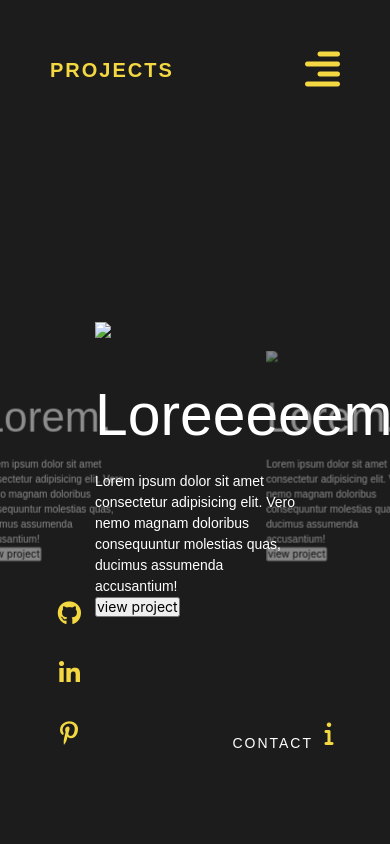
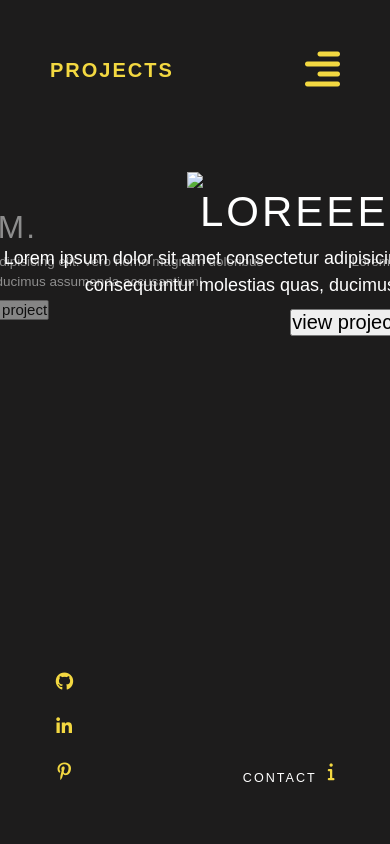
Before and after one commit to lebogangolifant/portfolio, a PHP site: page /projects.html in a window 390 px wide. Run offline with PHP 8.4, Linux system fonts and the light colour scheme; some libraries are stand-ins or nearby versions; some web fonts are replaced.

Commit message:
style projects carousel

```diff
--- a/style.css
+++ b/style.css
@@ -20,6 +20,9 @@ section {
   justify-content: flex-start;
   align-items: center;
   min-height: 100vh;
+  margin: 0 auto;
+  overflow: hidden;
+  text-align: center;
 }
 
 /* header */
@@ -102,7 +105,7 @@ header {
 /* social icons */
 .social-icons {
   position: absolute;
-  bottom: 80px;
+  bottom: 50px;
   left: 50px;
   display: flex;
   justify-content: center;
@@ -116,7 +119,7 @@ header {
 
 .social-icons li a {
   display: inline-block;
-  font-size: 40px;
+  font-size: 30px;
   color: #f3d841;
   text-decoration: none;
   transform: scale(0.6);
@@ -125,7 +128,7 @@ header {
 /* info icons */
 .info-icon {
   position: absolute;
-  bottom: 80px;
+  bottom: 50px;
   right: 50px;
   display: flex;
   text-transform: uppercase;
@@ -136,12 +139,13 @@ header {
 
 .info-icon li {
   list-style: none;
+  font-size: 0.9em;
 
 }
 
 .info-icon li a {
   display: inline-block;
-  font-size: 40px;
+  font-size: 30px;
   padding-left: 10px;
   text-align: justify;
   color: #f3d841;
@@ -199,5 +203,70 @@ header {
 .projects {
   margin: 10% auto auto auto;
   text-transform: uppercase;
+  font-size: 1em;
+}
+
+.carousel{
+  margin: -300px auto 0 auto;
+  height: 1000px;
+  perspective: 600px;
+}
+.carousel .carousel-item{
+  width: 400px;
+
+}
+
+.carousel .carousel-item img{
+  width: 600px;
+}
+
+.carousel .carousel-item h1{
+  margin: -15px 0 0 200px;
+  padding: 0;
+  background: transparent;
+  box-sizing: border-box;
   font-size: 3em;
+  text-transform: uppercase;
+  letter-spacing: 3px;
+  padding: 10px 5px;
 }
+
+.carousel-description{
+  width: 800px;
+}
+
+.carousel-description p{
+  margin-right: 100px;
+font-size: 18px;
+}
+.carousel-description button{
+ margin: 10px 100px 0 0;
+font-size: 20px;
+font-family: sans-serif;
+cursor: pointer;
+}
+
+
+
+/* ============================== */
+/*mobile responsive */
+@media screen and (max-width: 600px) {
+  .landing-content {
+    margin: 0 0 100px -120px;
+    text-align: center;
+  }
+
+  .landing-content h1 {
+    font-size: 9vw;
+    margin-left: 200px;
+  }
+
+  .landing-content h2 {
+    font-size: 3vw;
+    margin-right: 10px;
+  }
+
+  #text-indent {
+    margin-left: 200px;
+  }
+}
```
